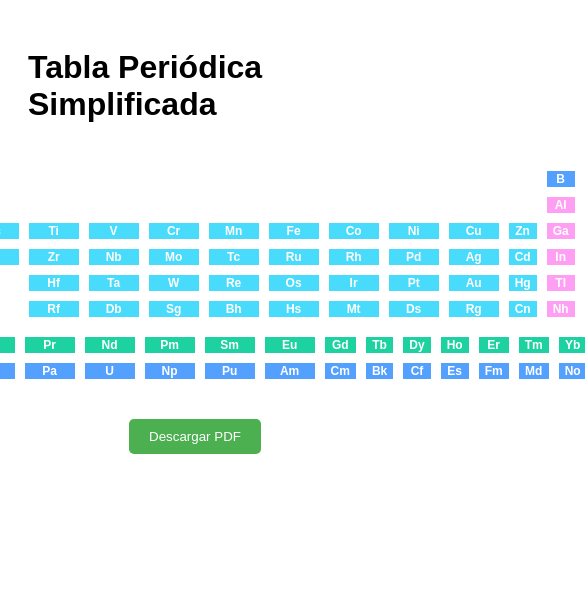
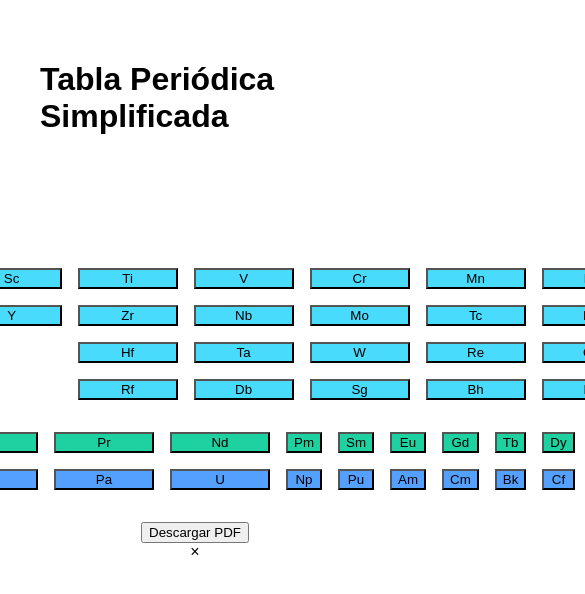
Before and after one commit to Trabajo2pr/Trabajo2pr.github.io, a plain HTML site: page index.html in a window 390 px wide. Shown: the top 594 px of the page, 585 px wide, since content can reach past the window. Drawn offline with nearby package versions, Linux system fonts and the light colour scheme.

Commit message:
Update styles.css

```diff
--- a/styles.css
+++ b/styles.css
@@ -1,116 +1,48 @@
+/* Variables de colores y medidas */
+:root {
+  --primary-color: #4CAF50;
+  --secondary-color: #fefefe;
+  --border-color: #888;
+  --font-size: 16px;
+}
+
 body {
   font-family: Arial, sans-serif;
   display: flex;
   flex-direction: column;
   align-items: center;
-    padding: 20px;
+  padding: 2rem;
 }
 
 #tabla-periodica, #lantanidos-actinidos {
   display: grid;
   grid-template-columns: repeat(auto-fit, minmax(100px, 1fr));
-    gap: 10px;
-    margin-bottom: 20px;
+  gap: 1rem;
+  margin-bottom: 2rem;
 }
 
 .elemento {
-    width: 100%;
-    height: 100%;
-    font-size: 14px;
-    font-weight: bold;
-    color: white;
-    border: none;
+  /* ... */
   cursor: pointer;
-    display: flex;
-    flex-direction: column;
-    justify-content: center;
-    align-items: center;
-    background-color:
-   #4CAF50; /* Ejemplo de color */
+  /* Agrega un evento para abrir el modal (ejemplo con JavaScript) */
+  data-modal-id="modal1";
 }
 
 .modal {
-    display: none;
-    position: fixed;
-    z-index: 1;
-    left: 10;
-    top: 10;
-    width: 100%;
-    height: 100%;
-    overflow: auto;
-    background-color: rgba(0,
-   0, 0, 0.4);
+  /* ... */
+  transition: opacity 0.3s ease-in-out;
 }
 
 .modal-contenido {
-    background-color: #fefefe;
-    margin: 15% auto;
-    padding: 20px;
-    border: 1px solid #888;
-    width: 80%;
-    max-width:
-   400px;
+  /* ... */
+  transition: transform 0.3s ease-in-out;
 }
 
 .cerrar {
-    color: #ee0000;
-    float: right;
-    font-size: 28px;
-    font-weight: bold;
+  /* ... */
   cursor: pointer;
 }
 
 #descargar-pdf {
-    margin-top: 20px;
-    padding: 10px 20px;
-    background-color: #4CAF50;
-    color: rgb(0, 0, 0);
-    border: none;
-    cursor: pointer;
+  /* ... */
 }
-
-  @media (max-width: 768px) {
-    /* Estilos para pantallas más pequeñas */
-    #tabla-periodica, #lantanidos-actinidos {
-      grid-template-columns: repeat(auto-fit, minmax(50px, 1fr));
-    }
-    .elemento {
-      font-size: 12px;
-    }
-  }
-  .elemento {
-    /* ... */
-    cursor: pointer;
-    /* Agrega un evento para abrir el modal (ejemplo con JavaScript) */
-    data-modal-id="modal1"; /* Asume que tienes un modal con id="modal1" */
-  }
-
-  .modal-contenido {
-    /* ... */
-    position: absolute; /* Posiciona el modal de forma absoluta */
-    top: 50%;
-    left: 50%;
-    transform: translate(-50%, -50%); /* Centra el modal */
-  }
-
-  #descargar-pdf {
-    /* ... */
-    background-color: #4CAF50;
-    color: white;
-    padding: 10px 20px;
-    border: none;
-    border-radius: 5px;
-    cursor: pointer;
-    text-align: center; /* Centra el texto del botón */
-    margin: 20px auto; /* Centra el botón horizontalmente */
-  }
-/* Para pantallas más pequeñas */
-@media (max-width: 768px) {
-  table {
-    width: 100%;
-    font-size: 0.8em;
-  }
-  table th, table td {
-    padding: 5px;
-  }
-}
```
Lines whose indentation alone changed are shown as unchanged.
